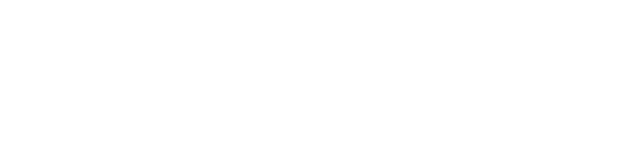
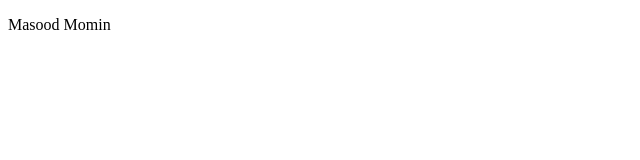
Before and after one commit to masoodmomin/masoodmomin.github.io, a plain HTML site: page index.html in a window 1280 px wide. Shown: the whole page, without its empty margins (0-640 px from the left). Drawn offline with Linux system fonts and the light colour scheme.

Commit message:
Update index.html

```diff
--- a/index.html
+++ b/index.html
@@ -4,5 +4,6 @@
 Masood Momin
 </title>
 <body>
+  <p>Masood Momin</p>
 </body>
 </html>
```
